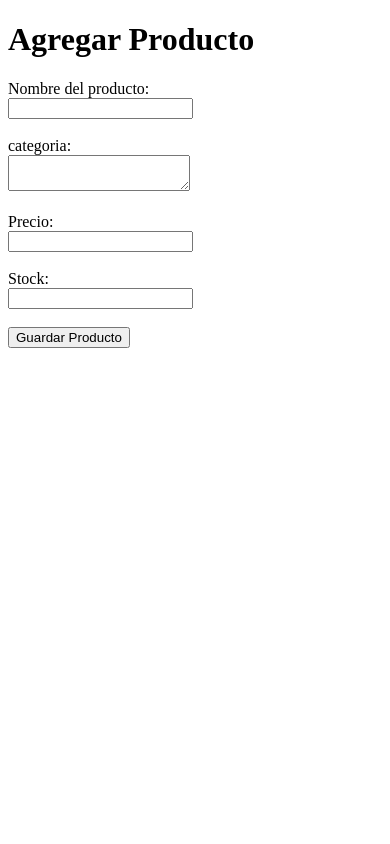
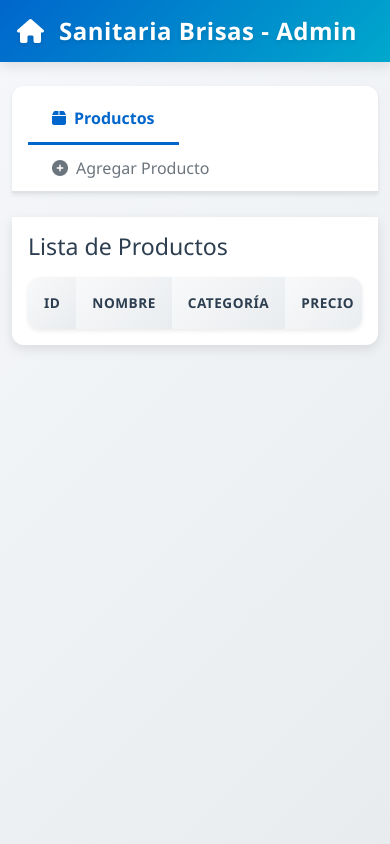
Before and after one commit to AdrielMusselli/Sanitaria-Brisas, a PHP site: page /administrador.html in a window 390 px wide. Run offline with PHP 8.4, Linux system fonts and the light colour scheme; lists and menus that the app fills with data are empty.

Commit message:
diseño admin panel

```diff
--- a/backend/Api/api.php
+++ b/backend/Api/api.php
@@ -36,7 +36,7 @@ if ($requestMethod == "POST") {
 
         agregarProducto($nombre, $categoria, $precio, $stock);
     } else if ($seccion == "pedido") {
-        agregarPedido($id_pedido, $id_usuario, $fecha, $precio_total, $direccion_envio);
+        agregarPedido($id_pedido, $id_usuario, $fecha, $estado, $precio_total, $direccion_envio);
     } else if ($seccion == "usuario") {
         agregarUsuario($id_usuario, $nombre, $email, $direccion, $telefono, $contrasena);
     } else {
--- a/backend/Config/pdo.php
+++ b/backend/Config/pdo.php
@@ -1,6 +1,6 @@
 <?php
     $host = "localhost";       // Servidor donde está la base de datos
-    $dbname = "sanitaria brisas";    // Nombre de la base de datos (usar guion bajo, coincide con el dump SQL)
+    $dbname = "sanitaria_brisas";    // Nombre de la base de datos (usar guion bajo, coincide con el dump SQL)
     $username = "root";        // Usuario de la base de datos
     $password = "";            // Contraseña (vacía por defecto)
 
--- a/backend/Models/Producto.php
+++ b/backend/Models/Producto.php
@@ -1,8 +1,6 @@
 <?php
-// Se importa el archivo que contiene la configuración de la base de datos, que establece la conexión
-require "../Config/pdo.php"; // Importar la conexión a la base de datos
+require_once "../Config/pdo.php"; // Importar la conexión a la base de datos
 
-// Definición de la clase Producto que interactuará con la tabla 'productos' en la base de datos
 class Producto {
     private $pdo;  // Declaración de una propiedad privada para almacenar la conexión PDO
 
--- a/frontend/admin_panel/administrador.html
+++ b/frontend/admin_panel/administrador.html
@@ -1,37 +1,112 @@
-<!DOCTYPE html>
-<html lang="en">
-<head>
-    <meta charset="UTF-8">
-    <meta name="viewport" content="width=device-width, initial-scale=1.0">
-    <title>Document</title>
-    <link rel="stylesheet" href="../admin_panel/style.css">
-    <script src="../admin_panel/admin.js" defer></script>
-</head>
 <!DOCTYPE html>
 <html lang="es">
 <head>
     <meta charset="UTF-8">
-    <title>Agregar Producto</title>
+    <meta name="viewport" content="width=device-width, initial-scale=1.0">
+    <title>Admin - Sanitaria Brisas</title>
+
+    <!-- Bootstrap CSS -->
+    <link href="https://cdn.jsdelivr.net/npm/bootstrap@5.3.2/dist/css/bootstrap.min.css" rel="stylesheet">
+
+    <!-- Font Awesome -->
+    <link rel="stylesheet" href="https://cdnjs.cloudflare.com/ajax/libs/font-awesome/6.4.2/css/all.min.css">
+
+    <!-- Custom CSS -->
+    <link rel="stylesheet" href="style.css">
 </head>
 <body>
-    <h1>Agregar Producto</h1>
+    <!-- Header -->
+    <nav class="navbar navbar-dark bg-primary ">
+        <div class="container-fluid justify-content-center">
+            <span class="navbar-brand">
+                <i class="fas fa-house me-2"></i>
+                Sanitaria Brisas - Admin
+            </span>
+        </div>
+    </nav>
 
-    <form action="http://localhost/Sanitaria-Brisas/backend/Api/api.php?seccion=producto" method="POST">
-        <label for="nombre">Nombre del producto:</label><br>
-        <input type="text" id="nombre" name="nombre" required><br><br>
+    <div class="container my-4">
+        <!-- Navigation Tabs -->
+        <ul class="nav nav-tabs mb-4">
+            <li class="nav-item">
+                <a class="nav-link active" href="#" data-section="productos">
+                    <i class="fas fa-box me-2"></i>Productos
+                </a>
+            </li>
+            <li class="nav-item">
+                <a class="nav-link" href="#" data-section="agregar">
+                    <i class="fas fa-plus-circle me-2"></i>Agregar Producto
+                </a>
+            </li>
+        </ul>
 
-        <label for="categoria">categoria:</label><br>
-        <textarea id="categoria" name="categoria" required></textarea><br><br>
+        <!-- Productos Section -->
+        <section id="productos" class="content-section active">
+            <h3 class="mb-3">Lista de Productos</h3>
 
-        <label for="precio">Precio:</label><br>
-        <input type="number" step="0.01" id="precio" name="precio" required><br><br>
+            <div class="table-responsive">
+                <table class="table table-striped" id="tablaProductos">
+                    <thead>
+                        <tr>
+                            <th>ID</th>
+                            <th>Nombre</th>
+                            <th>Categoría</th>
+                            <th>Precio</th>
+                            <th>Descripción</th>
+                            <th>Acciones</th>
+                        </tr>
+                    </thead>
+                    <tbody>
+                        <!-- Los productos se cargarán aquí desde la API -->
+                    </tbody>
+                </table>
+            </div>
+        </section>
 
-        <label for="stock">Stock:</label><br>
-        <input type="number" id="stock" name="stock" required><br><br>
+        <!-- Agregar Producto Section -->
+        <section id="agregar" class="content-section">
+            <h3 class="mb-3">Agregar Nuevo Producto</h3>
 
-        <button type="submit">Guardar Producto</button>
-    </form>
+            <form id="productoForm">
+                <div class="mb-3">
+                    <label for="nombre" class="form-label">Nombre</label>
+                    <input type="text" class="form-control" id="nombre" name="nombre" required>
+                </div>
+
+                <div class="mb-3">
+                    <label for="precio" class="form-label">Precio</label>
+                    <input type="number" class="form-control" id="precio" name="precio" step="0.01" required>
+                </div>
+
+                <div class="mb-3">
+                    <label for="categoria" class="form-label">Categoría</label>
+                    <select class="form-select" id="categoria" name="categoria" required>
+                        <option value="">Seleccionar...</option>
+                        <option value="Lavabos">Lavabos</option>
+                        <option value="Inodoros">Inodoros</option>
+                        <option value="Duchas">Duchas</option>
+                        <option value="Grifería">Grifería</option>
+                        <option value="Accesorios">Accesorios</option>
+                    </select>
+                </div>
+
+                <div class="mb-3">
+                    <label for="descripcion" class="form-label">Descripción</label>
+                    <textarea class="form-control" id="descripcion" name="descripcion" rows="3" required></textarea>
+                </div>
+
+                <div class="mb-3">
+                    <label for="imagen" class="form-label">Imagen</label>
+                    <input type="file" class="form-control" id="imagen" name="imagen" accept="image/*">
+                </div>
+
+                <button type="submit" class="btn btn-primary">
+                    <i class="fas fa-save me-2"></i>Guardar Producto
+                </button>
+            </form>
+        </section>
+    </div>
+    <script src="https://cdn.jsdelivr.net/npm/bootstrap@5.3.2/dist/js/bootstrap.bundle.min.js"></script>
+    <script src="admin.js"></script>
 </body>
 </html>
-
-</html>
--- a/frontend/admin_panel/style.css
+++ b/frontend/admin_panel/style.css
@@ -1,130 +1,304 @@
-/* Contenedor principal */
-#lista-pedidos {
-  display: flex;
-  flex-direction: column;
-  gap: 10px;
-  padding: 20px;
-  background-color: #f9fafb;
-  border-radius: 12px;
-  box-shadow: 0 2px 8px rgba(0, 0, 0, 0.1);
-  max-width: 500px;
-  margin: 40px auto;
-  font-family: "Segoe UI", Tahoma, Geneva, Verdana, sans-serif;
+/* Agregando variables CSS para colores consistentes */
+:root {
+  --primary-color: #0066cc;
+  --primary-dark: #0052a3;
+  --primary-light: #e6f2ff;
+  --secondary-color: #00a8cc;
+  --success-color: #28a745;
+  --danger-color: #dc3545;
+  --warning-color: #ffc107;
+  --light-bg: #f8f9fa;
+  --white: #ffffff;
+  --text-dark: #2c3e50;
+  --text-muted: #6c757d;
+  --border-color: #dee2e6;
+  --shadow-sm: 0 2px 4px rgba(0, 0, 0, 0.08);
+  --shadow-md: 0 4px 12px rgba(0, 0, 0, 0.1);
+  --shadow-lg: 0 8px 24px rgba(0, 0, 0, 0.12);
 }
 
-/* Cada pedido */
-#lista-pedidos li {
-  list-style: none;
-  padding: 15px 20px;
-  background-color: white;
-  border: 1px solid #e5e7eb;
+body {
+  background: linear-gradient(135deg, #f5f7fa 0%, #e9ecef 100%);
+  font-family: "Segoe UI", Tahoma, Geneva, Verdana, sans-serif;
+  color: var(--text-dark);
+  min-height: 100vh;
+}
+
+.bg-primary {
+  background: linear-gradient(135deg, var(--primary-color) 0%, var(--secondary-color) 100%) !important;
+  box-shadow: var(--shadow-md);
+}
+
+.navbar-brand {
+  font-weight: 700;
+  font-size: 1.5rem;
+  letter-spacing: 0.5px;
+  text-shadow: 0 2px 4px rgba(0, 0, 0, 0.1);
+}
+
+.container {
+  max-width: 1200px;
+}
+
+.nav-tabs {
+  border-bottom: 2px solid var(--border-color);
+  background: var(--white);
+  padding: 0.5rem 1rem 0;
+  border-radius: 12px 12px 0 0;
+  box-shadow: var(--shadow-sm);
+}
+
+.nav-tabs .nav-link {
+  color: var(--text-muted);
+  cursor: pointer;
+  border: none;
+  padding: 0.75rem 1.5rem;
+  font-weight: 500;
+  transition: all 0.3s ease;
+  border-radius: 8px 8px 0 0;
+  margin-right: 0.25rem;
+}
+
+.nav-tabs .nav-link:hover {
+  color: var(--primary-color);
+  background-color: var(--primary-light);
+  transform: translateY(-2px);
+}
+
+.nav-tabs .nav-link.active {
+  color: var(--primary-color);
+  font-weight: 600;
+  background-color: var(--white);
+  border-bottom: 3px solid var(--primary-color);
+}
+
+/* secciones de contenido */
+.content-section {
+  display: none;
+  background: var(--white);
+  padding: 2rem;
+  border-radius: 0 0 12px 12px;
+  box-shadow: var(--shadow-md);
+  animation: fadeIn 0.4s ease;
+}
+
+.content-section.active {
+  display: block;
+}
+
+@keyframes fadeIn {
+  from {
+    opacity: 0;
+    transform: translateY(10px);
+  }
+  to {
+    opacity: 1;
+    transform: translateY(0);
+  }
+}
+
+
+/* formularios */
+.form-label {
+  font-weight: 600;
+  color: var(--text-dark);
+  margin-bottom: 0.5rem;
+}
+
+.form-control,
+.form-select {
+  border: 2px solid var(--border-color);
   border-radius: 8px;
-  transition: transform 0.2s ease, box-shadow 0.2s ease;
+  padding: 0.625rem 1rem;
+  transition: all 0.3s ease;
+  font-size: 0.95rem;
+}
+
+.form-control:focus,
+.form-select:focus {
+  border-color: var(--primary-color);
+  box-shadow: 0 0 0 0.2rem rgba(0, 102, 204, 0.15);
+}
+
+textarea.form-control {
+  resize: vertical;
+  min-height: 100px;
+}
+
+/* botones */
+.btn {
+  border-radius: 8px;
+  padding: 0.625rem 1.5rem;
+  font-weight: 600;
+  transition: all 0.3s ease;
+  border: none;
+  box-shadow: var(--shadow-sm);
+}
+
+.btn:hover {
+  transform: translateY(-2px);
+  box-shadow: var(--shadow-md);
+}
+
+.btn:active {
+  transform: translateY(0);
+}
+
+.btn-primary {
+  background: linear-gradient(135deg, var(--primary-color) 0%, var(--primary-dark) 100%);
+}
+
+.btn-primary:hover {
+  background: linear-gradient(135deg, var(--primary-dark) 0%, var(--primary-color) 100%);
+}
+
+.btn-success {
+  background-color: var(--success-color);
+}
+
+.btn-danger {
+  background-color: var(--danger-color);
+}
+
+.btn-sm {
+  padding: 0.375rem 0.875rem;
+  font-size: 0.875rem;
+}
+
+/* tabla */
+.table-responsive {
+  border-radius: 12px;
+  overflow: hidden;
+  box-shadow: var(--shadow-sm);
+}
+
+.table {
+  margin-bottom: 0;
+}
+
+.table thead th {
+  background: linear-gradient(135deg, #f8f9fa 0%, #e9ecef 100%);
+  color: var(--text-dark);
+  font-weight: 700;
+  text-transform: uppercase;
+  font-size: 0.85rem;
+  letter-spacing: 0.5px;
+  padding: 1rem;
+  border: none;
+}
+
+.table tbody tr {
+  transition: all 0.3s ease;
+  border-bottom: 1px solid var(--border-color);
+}
+
+.table tbody tr:hover {
+  background-color: var(--primary-light);
+  transform: scale(1.01);
+}
+
+.table tbody td {
+  padding: 1rem;
+  vertical-align: middle;
+  color: var(--text-dark);
+}
+
+.table tbody td img {
+  border-radius: 8px;
+  box-shadow: var(--shadow-sm);
+  transition: all 0.3s ease;
+}
+
+.table tbody td img:hover {
+  transform: scale(1.5);
+  box-shadow: var(--shadow-md);
+}
+
+/* badges */
+.badge {
+  padding: 0.5rem 1rem;
+  border-radius: 20px;
+  font-weight: 600;
+  font-size: 0.85rem;
+}
+
+/* Mejorando alertas */
+.alert {
+  border-radius: 12px;
+  border: none;
+  box-shadow: var(--shadow-sm);
+  padding: 1rem 1.5rem;
+}
+
+/* estilos para estados vacíos */
+.empty-state {
+  text-align: center;
+  padding: 3rem 1rem;
+  color: var(--text-muted);
+}
+
+.empty-state i {
+  font-size: 4rem;
+  margin-bottom: 1rem;
+  opacity: 0.3;
+}
+
+/* input de archivo */
+.form-control[type="file"] {
+  padding: 0.5rem;
   cursor: pointer;
 }
 
-/* Efecto hover */
-#lista-pedidos li:hover {
-  transform: scale(1.02);
-  box-shadow: 0 4px 10px rgba(0, 0, 0, 0.1);
-  background-color: #f3f4f6;
+.form-control[type="file"]::file-selector-button {
+  background: linear-gradient(135deg, var(--primary-color) 0%, var(--primary-dark) 100%);
+  color: var(--white);
+  border: none;
+  padding: 0.5rem 1rem;
+  border-radius: 6px;
+  margin-right: 1rem;
+  cursor: pointer;
+  font-weight: 600;
+  transition: all 0.3s ease;
 }
 
-/* Texto dentro de cada pedido */
-#lista-pedidos li::before {
-  content: "📦 ";
-  font-size: 18px;
+.form-control[type="file"]::file-selector-button:hover {
+  transform: translateY(-2px);
+  box-shadow: var(--shadow-sm);
 }
 
-/* Si querés destacar el estado */
-#lista-pedidos li span.estado {
-  font-weight: bold;
-  color: #2563eb; /* Azul elegante */
+/* animación de carga */
+.loading {
+  display: inline-block;
+  width: 20px;
+  height: 20px;
+  border: 3px solid rgba(255, 255, 255, 0.3);
+  border-radius: 50%;
+  border-top-color: var(--white);
+  animation: spin 0.8s linear infinite;
 }
 
-/* Contenedor principal */
-#lista-productos {
-  display: flex;
-  flex-direction: column;
-  gap: 10px;
-  padding: 20px;
-  background-color: #f9fafb;
-  border-radius: 12px;
-  box-shadow: 0 2px 8px rgba(0, 0, 0, 0.1);
-  max-width: 500px;
-  margin: 40px auto;
-  font-family: "Segoe UI", Tahoma, Geneva, Verdana, sans-serif;
+@keyframes spin {
+  to {
+    transform: rotate(360deg);
+  }
 }
 
-/* Cada producto */
-#lista-productos li {
-  list-style: none;
-  padding: 15px 20px;
-  background-color: white;
-  border: 1px solid #e5e7eb;
-  border-radius: 8px;
-  transition: transform 0.2s ease, box-shadow 0.2s ease;
-  cursor: pointer;
+/* responsive */
+@media (max-width: 768px) {
+  .content-section {
+    padding: 1rem;
   }
 
-/* Efecto hover */
-#lista-productos li:hover {
-  transform: scale(1.02);
-  box-shadow: 0 4px 10px rgba(0, 0, 0, 0.1);
-  background-color: #f3f4f6;
+  .card-body {
+    padding: 1rem;
   }
 
-/* Texto dentro de cada producto */
-#lista-productos li::before {
-  content: "📦 ";
-  font-size: 18px;
+  .table {
+    font-size: 0.875rem;
   }
 
-/* Si querés destacar el estado */
-#lista-productos li span.estado {
-  font-weight: bold;
-  color: #2563eb; /* Azul elegante */
+  .btn {
+    padding: 0.5rem 1rem;
+    font-size: 0.875rem;
   }
-
-#lista-usuarios {
-  display: flex;
-  flex-direction: column;
-  gap: 10px;
-  padding: 20px;
-  background-color: #f9fafb;
-  border-radius: 12px;
-  box-shadow: 0 2px 8px rgba(0, 0, 0, 0.1);
-  max-width: 500px;
-  margin: 40px auto;
-  font-family: "Segoe UI", Tahoma, Geneva, Verdana, sans-serif;
 }
-
-/* Cada usuario */
-#lista-usuarios li {
-  list-style: none;
-  padding: 15px 20px;
-  background-color: white;
-  border: 1px solid #e5e7eb;
-  border-radius: 8px;
-  transition: transform 0.2s ease, box-shadow 0.2s ease;
-  cursor: pointer;
-}
-
-/* Efecto hover */
-#lista-usuarios li:hover {
-  transform: scale(1.02);
-  box-shadow: 0 4px 10px rgba(0, 0, 0, 0.1);
-  background-color: #f3f4f6;
-}
-
-/* Texto dentro de cada usuario */
-#lista-usuarios li::before {
-  content: "📦 ";
-  font-size: 18px;
-}
-
-/* Si querés destacar el estado */
-#lista-usuarios li span.estado {
-  font-weight: bold;
-  color: #2563eb; /* Azul elegante */
-}
--- a/frontend/paginas/categorias/construccion.html
+++ b/frontend/paginas/categorias/construccion.html
@@ -12,7 +12,7 @@
 <header>
 <nav class="navbar navbar-expand-lg navbar-dark">
         <div class="container-fluid">
-          <a class="navbar-brand d-flex align-items-center " href="#">
+          <a class="navbar-brand d-flex align-items-center " href="../index.html">
             <h3>Sanitaria Brisas</h3>
             <h3 class="fas fa-house ms-2"></h3>
           </a>
--- a/frontend/paginas/categorias/herramientas.html
+++ b/frontend/paginas/categorias/herramientas.html
@@ -12,7 +12,7 @@
 <header>
 <nav class="navbar navbar-expand-lg navbar-dark">
         <div class="container-fluid">
-          <a class="navbar-brand d-flex align-items-center " href="#">
+          <a class="navbar-brand d-flex align-items-center " href="../index.html">
             <h3>Sanitaria Brisas</h3>
             <h3 class="fas fa-house ms-2"></h3>
           </a>
--- a/frontend/paginas/categorias/pinturas.html
+++ b/frontend/paginas/categorias/pinturas.html
@@ -13,7 +13,7 @@
 
    <nav class="navbar navbar-expand-lg navbar-dark">
         <div class="container-fluid">
-          <a class="navbar-brand d-flex align-items-center " href="#">
+          <a class="navbar-brand d-flex align-items-center " href="../index.html">
             <h3>Sanitaria Brisas</h3>
             <h3 class="fas fa-house ms-2"></h3>
           </a>
--- a/frontend/paginas/categorias/techos.html
+++ b/frontend/paginas/categorias/techos.html
@@ -12,7 +12,7 @@
 <header>
 <nav class="navbar navbar-expand-lg navbar-dark">
         <div class="container-fluid">
-          <a class="navbar-brand d-flex align-items-center " href="#">
+          <a class="navbar-brand d-flex align-items-center " href="../index.html">
             <h3>Sanitaria Brisas</h3>
             <h3 class="fas fa-house ms-2"></h3>
           </a>
--- a/frontend/paginas/index.html
+++ b/frontend/paginas/index.html
@@ -71,7 +71,7 @@
                     <div class="nav-item dropdown">
                         <a class="nav-link dropdown-toggle d-flex align-items-center" href="#" role="button" data-bs-toggle="dropdown">
                             <i class="fas fa-user-circle fs-5 me-1"></i>
-                            <span class="d-none d-lg-inline">Mi Cuenta</span>
+                            <span class="d-none d-lg-inline"></span>
                         </a>
                         <ul class="dropdown-menu dropdown-menu-end">
                             <li><a class="dropdown-item" href="../paginas/pedido.html"><i class="fas fa-box me-2"></i>Mis Pedidos</a></li>
```
Also changed, not shown: frontend/admin_panel/admin.js (+116 -15 lines), frontend/js/index.js (+6 -7 lines), frontend/style/style.css (+6 -3 lines). Lines whose indentation alone changed are shown as unchanged.
